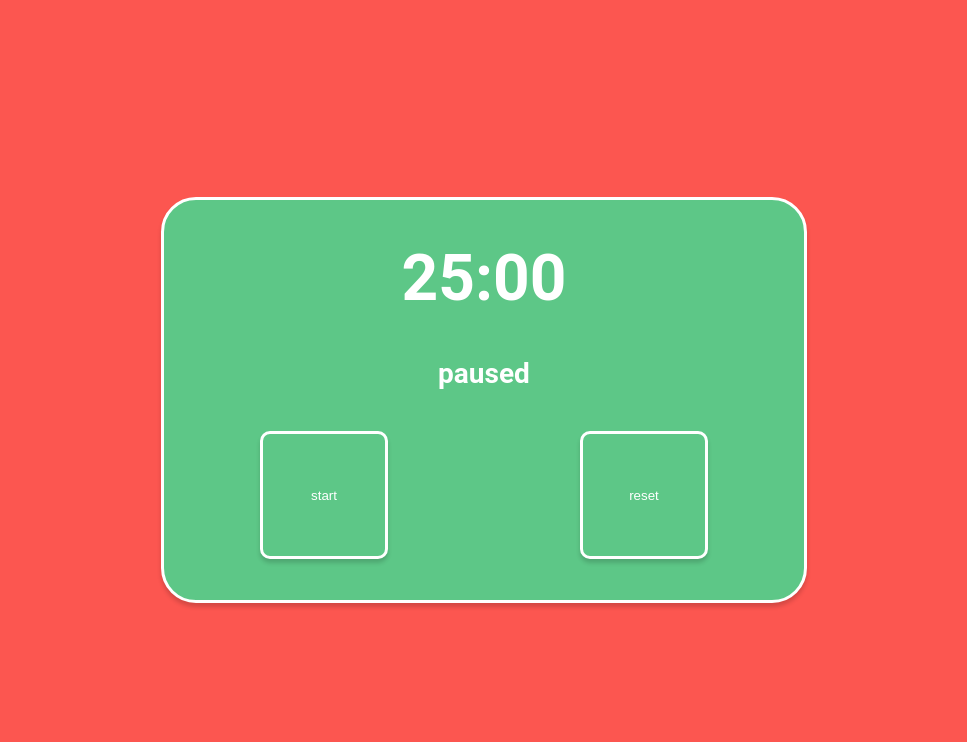
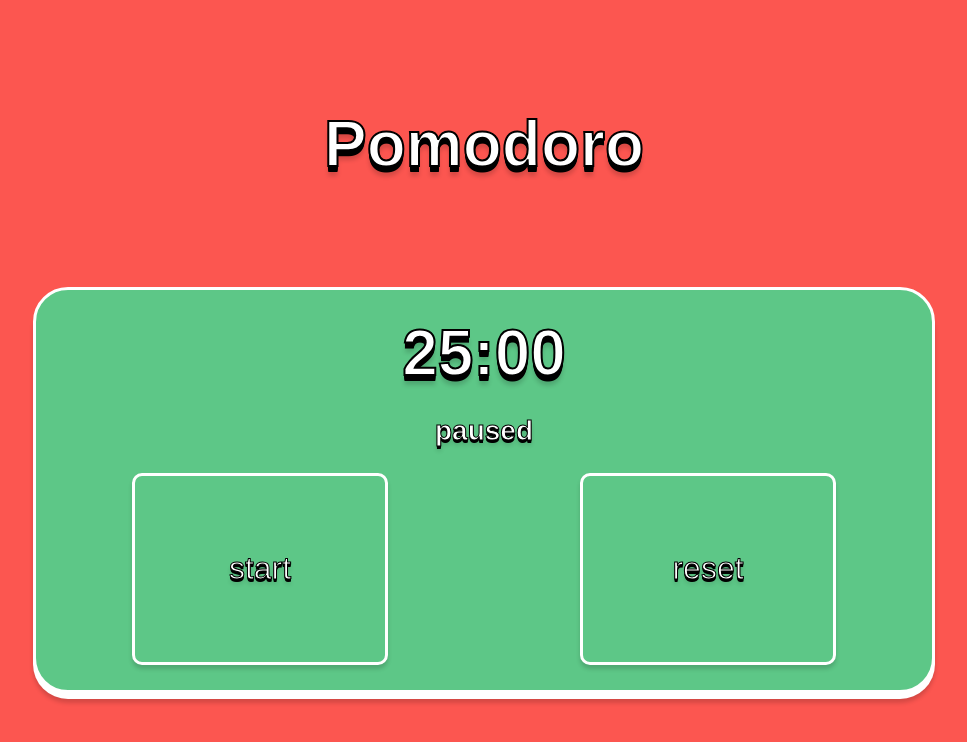
Before and after one commit to ibraE1/react-pomodoro, a React (Create React App) app: page / in a window 1280 px wide. Shown: the top 742 px of the page, without its empty margins (156-1123 px from the left). Built offline with nearby package versions, Linux system fonts and the light colour scheme.

Commit message:
3D effect & more styling

```diff
--- a/src/App.js
+++ b/src/App.js
@@ -8,6 +8,7 @@ function App() {
 
   return (
     <div className="App">
+      <h1 className="title">Pomodoro</h1>
       <Timer workTime={workTime} breakTime={breakTime}></Timer>
     </div>
   );
--- a/src/App.scss
+++ b/src/App.scss
@@ -5,8 +5,18 @@
   height: 100vh;
   display: flex;
   flex-direction: column;
-  justify-content: center;
+  justify-content: space-evenly;
   align-items: center;
   background-color: variables.$red;
   font-family: variables.$font-stack;
+
+  .title {
+    color: white;
+    font-weight: bolder;
+    font-size: 64px;
+    margin: 0;
+    -webkit-text-stroke: 2px black;
+    text-shadow: 0 1px 0 black, 0 2px 0 black, 0 3px 0 black, 0 4px 0 black,
+      0 5px 0 black, 0 6px 0 black, rgba(0, 0, 0, 0.16) 0px 10px 4px;
+  }
 }
--- a/src/_variables.scss
+++ b/src/_variables.scss
@@ -1,6 +1,6 @@
 $red: #fc5650;
 $green: #5dc787;
 
-$font-stack: Roboto, sans-serif;
+$font-stack: Century Gothic, sans-serif;
 
 $shadow: rgba(0, 0, 0, 0.16) 0px 4px 4px;
--- a/src/components/ControlButton.scss
+++ b/src/components/ControlButton.scss
@@ -1,21 +1,26 @@
 @use "../variables";
 
 .ControlButton {
-  width: 10vw;
-  height: 10vw;
+  width: 20vw;
+  height: 15vw;
   border-radius: 10px;
   background-color: variables.$green;
   color: white;
   border: 3px solid white;
   box-shadow: variables.$shadow;
-  transition: all 0.075s ease;
+  transition: all 0.1s ease;
+  font-size: 32px;
+  -webkit-text-stroke: 1px black;
+  text-shadow: 0 1px 0 black, 0 2px 0 black, 0 3px 0 black,
+    rgba(0, 0, 0, 0.16) 0px 5px 4px;
 
   &:hover {
-    filter: brightness(95%);
+    box-shadow: 0px 8px 4px rgba(0, 0, 0, 0.16), 0 5px 0 0 white;
+    margin-top: -10px;
   }
 
   &:active {
-    margin-bottom: -4px;
-    box-shadow: none;
+    margin-top: 0px;
+    box-shadow: variables.$shadow;
   }
 }
--- a/src/components/Timer.scss
+++ b/src/components/Timer.scss
@@ -6,23 +6,29 @@
   justify-content: space-evenly;
   align-items: center;
   height: 50%;
-  width: 50%;
+  width: 70%;
   border-radius: 35px;
   background-color: variables.$green;
   border: 3px solid white;
-  box-shadow: variables.$shadow;
-
-  .status {
-    color: white;
-    font-size: 28px;
-    margin: 0;
-  }
+  box-shadow: 0 6px 0 0 white, rgba(0, 0, 0, 0.16) 0px 10px 4px;
 
   .countdown {
     color: white;
     font-weight: bolder;
     font-size: 64px;
     margin: 0;
+    -webkit-text-stroke: 2px black;
+    text-shadow: 0 1px 0 black, 0 2px 0 black, 0 3px 0 black, 0 4px 0 black,
+      0 5px 0 black, 0 6px 0 black, rgba(0, 0, 0, 0.16) 0px 10px 4px;
+  }
+
+  .status {
+    color: white;
+    font-size: 28px;
+    margin: 0;
+    -webkit-text-stroke: 1px black;
+    text-shadow: 0 1px 0 black, 0 2px 0 black, 0 3px 0 black,
+      rgba(0, 0, 0, 0.16) 0px 5px 4px;
   }
 
   .controls {
```
